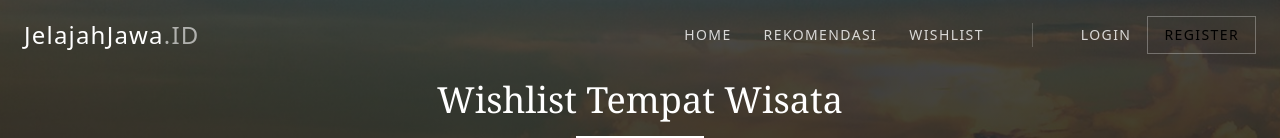
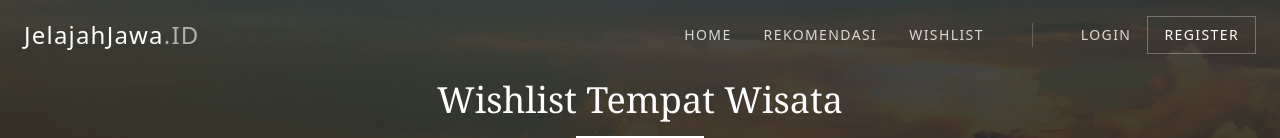
Before and after one commit to aAAiman/capstone, a React (Vite) app: page /wishlist in a window 1280 px wide. Shown: the top 138 px of the page. Built offline with nearby package versions, Linux system fonts and the light colour scheme.

Commit message:
change text color

```diff
--- a/src/components/navbar.jsx
+++ b/src/components/navbar.jsx
@@ -91,7 +91,7 @@
                   </Link>
                   <Link
                     to="/signup"
-                    className="border border-white/30 hover:border-white hover:bg-white hover:text-black px-4 py-2 text-sm font-light tracking-widest uppercase transition-all duration-300"
+                    className="border border-white/30 hover:border-white hover:bg-black  text-white px-4 py-2 text-sm font-light tracking-widest uppercase transition-all duration-300"
                   >
                     Register
                   </Link>
--- a/src/components/wishlist.jsx
+++ b/src/components/wishlist.jsx
@@ -30,7 +30,7 @@
           return;
         }
 
-        const response = await fetch('http://localhost:5000/wishlist', {
+        const response = await fetch('https://capstone-backend-nvhm.vercel.app/wishlist', {
           method: 'GET',
           headers: {
             'Authorization': `Bearer ${token}`,
```
Also changed, not shown: 1 other file (tests, documents, lock files or other folders).
